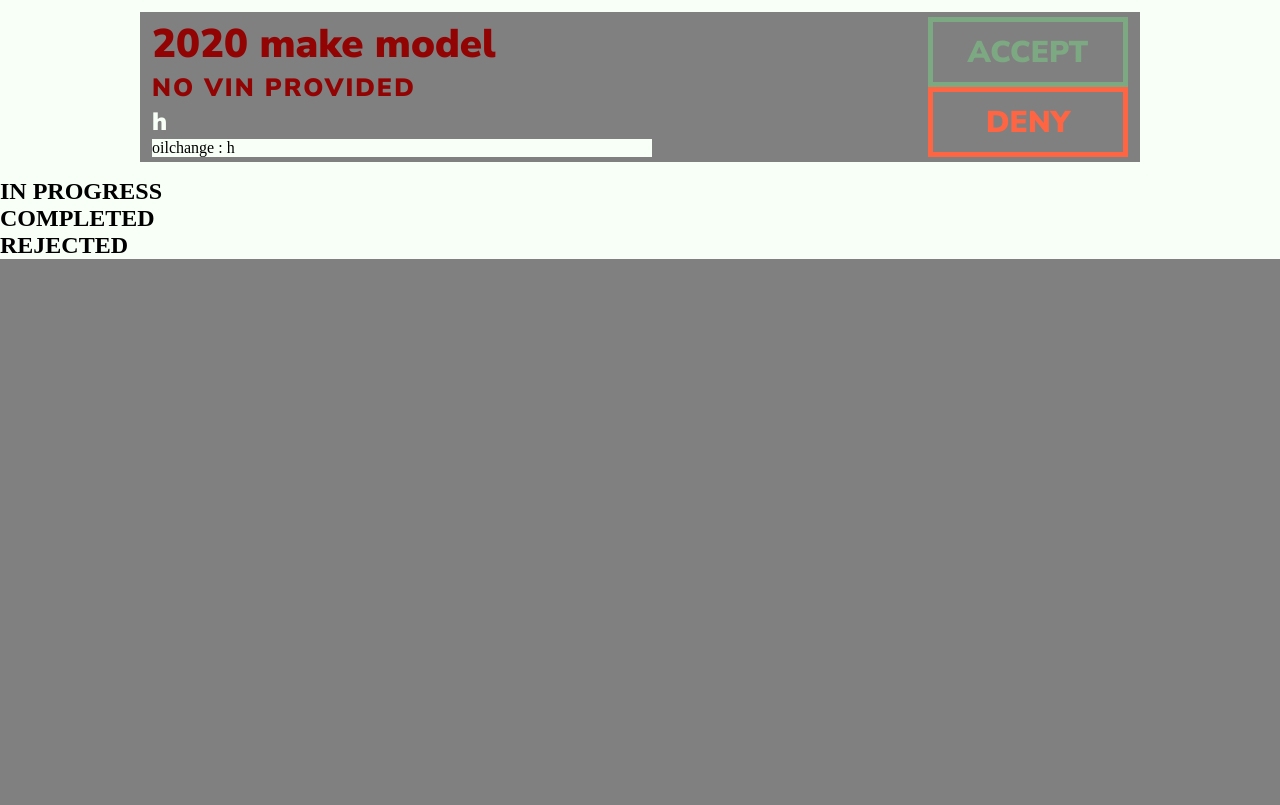
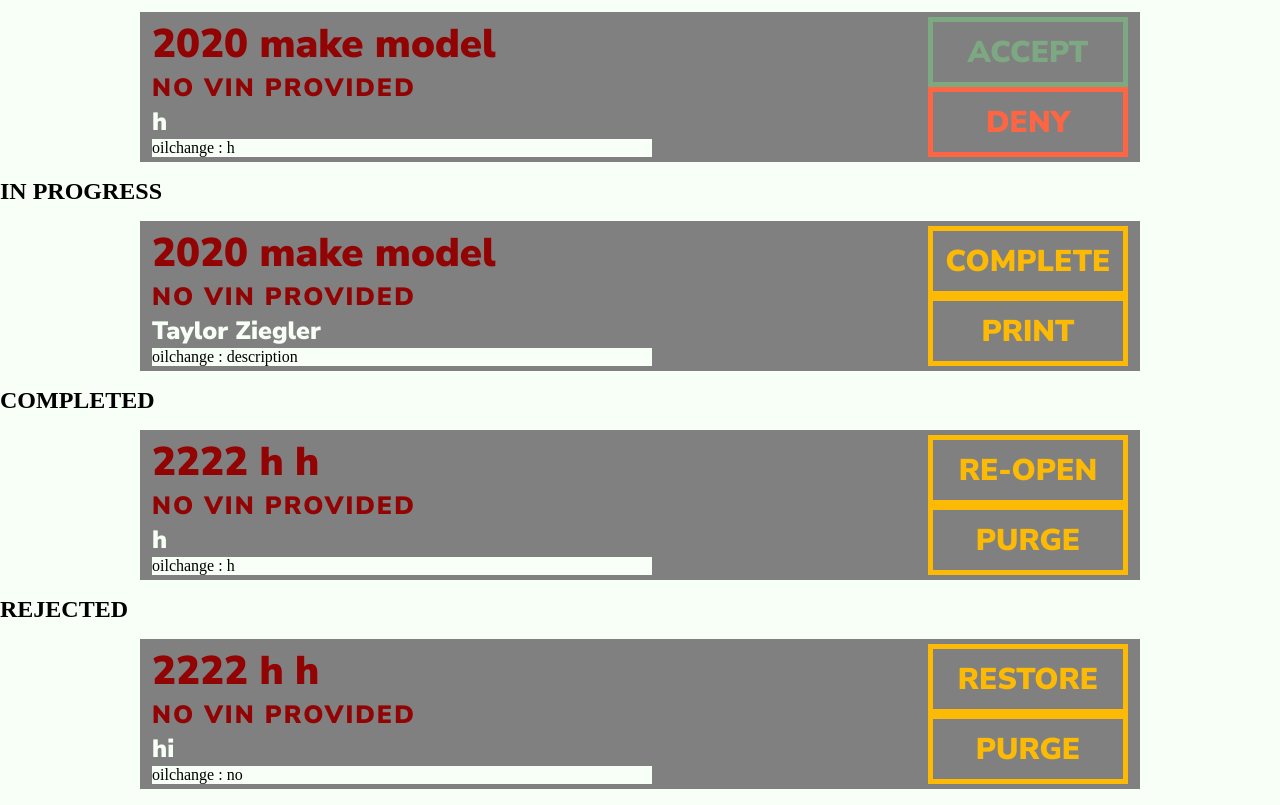
Before and after one commit to kevinthayes/MSHP2, a Flask app: page /admin in a window 1280 px wide. Shown: the part 878-1683 px from the top of the page. Before the commit the page ends 1137 px from the top, so only its background shows below. Run offline with Flask 2, Linux system fonts and the light colour scheme; data comes from the database, SQL or seed files in the repository; both versions use the stored data as it was after the commit.

Commit message:
3/24 work
- all the buttons make the cards go to the rights spots!
- just need to add email and print functionality now

```diff
--- a/app/index.py
+++ b/app/index.py
@@ -134,33 +134,13 @@ def result():
 # admin console routes
 @bp.route("/admin")
 def adminConsole():
-    # worms = toolkit.getRepairIds()
-    # for x in worms:
-    #     print(getRepairRejected(x))
-    #     print(getRepairRejected(x))
-    #     print(getRepairAccepted(x))
-    #     if (getRepairAccepted(x) == "False"):
-    #         print("GOTCHA")
-    #         setRepairAccepted(x, 0)
     return(render_template("console.html", compiledData=toolkit.compileRequestData()))
-
-# @bp.route("/admin", methods=['POST']) # if i wrote this, maybe delete
-# def processAdminRequest():
-#     print(request.form)
-#     if request.form['side'] == 'L':
-#         pass
-#     if request.form['side'] == 'R':
-#         pass
 
 @bp.route("/admin/L/<repairID>", methods=['GET','POST'])
 def sinistra(repairID):
-    print(getRepairCompleted(repairID))
-    print(getRepairRejected(repairID))
-    print(getRepairAccepted(repairID))
     if (getRepairAccepted(repairID) == 0 and getRepairRejected(repairID) == 0 and getRepairCompleted(repairID) == 0): # pending
-        print('hewwo')
-        setRepairAccepted(repairID, 0)
-        setRepairCompleted(repairID, 1)
+        setRepairAccepted(repairID, 1)
+        setRepairCompleted(repairID, 0)
         setRepairRejected(repairID, 0)
     elif (getRepairAccepted(repairID) == 1 and getRepairRejected(repairID) == 0 and getRepairCompleted(repairID) == 0): # in progress
         setRepairAccepted(repairID, 0)
@@ -174,34 +154,28 @@ def sinistra(repairID):
         setRepairAccepted(repairID, 0)
         setRepairCompleted(repairID, 0)
         setRepairRejected(repairID, 0)
-    print(getRepairCompleted(repairID))
-    print(getRepairRejected(repairID))
-    print(getRepairAccepted(repairID))
-    return(render_template("console.html", compliedData=toolkit.compileRequestData()))
+    return adminConsole()
 
 @bp.route("/admin/R/<repairID>", methods=['GET','POST'])
-def destra(repairID): # FIX!!!!!
-    if (getRepairAccepted(repairID) == "False" and getRepairRejected(repairID) == "False" and getRepairCompleted(
-            repairID) == "False"):  # pending
-        setRepairAccepted(repairID, "False")
-        setRepairCompleted(repairID, "True")
-        setRepairRejected(repairID, "False")
-    elif (getRepairAccepted(repairID) == "True" and getRepairRejected(repairID) == "False" and getRepairCompleted(
-            repairID) == "False"):  # in progress
-        setRepairAccepted(repairID, "False")
-        setRepairCompleted(repairID, "True")
-        setRepairRejected(repairID, "False")
-    elif (getRepairAccepted(repairID) == "False" and getRepairRejected(repairID) == "False" and getRepairCompleted(
-            repairID) == "True"):  # completed
-        setRepairAccepted(repairID, "False")
-        setRepairCompleted(repairID, "False")
-        setRepairRejected(repairID, "False")
-    elif (getRepairAccepted(repairID) == "False" and getRepairRejected(repairID) == "True" and getRepairCompleted(
-            repairID) == "False"):  # rejected
-        setRepairAccepted(repairID, "False")
-        setRepairCompleted(repairID, "False")
-        setRepairRejected(repairID, "False")
-    return (render_template("console.html", compliedData=toolkit.compileRequestData()))
+def destra(repairID):
+    if (getRepairAccepted(repairID) == 0 and getRepairRejected(repairID) == 0 and getRepairCompleted(repairID) == 0): # pending
+        setRepairAccepted(repairID, 0)
+        setRepairCompleted(repairID, 0)
+        setRepairRejected(repairID, 1)
+    elif (getRepairAccepted(repairID) == 1 and getRepairRejected(repairID) == 0 and getRepairCompleted(repairID) == 0): # in progress
+        # print
+        print("print")
+    elif (getRepairAccepted(repairID) == 0 and getRepairRejected(repairID) == 0 and getRepairCompleted(repairID) == 1):  # completed
+        # purge
+        setRepairAccepted(repairID, 1)
+        setRepairCompleted(repairID, 1)
+        setRepairRejected(repairID, 1)
+    elif (getRepairAccepted(repairID) == 0 and getRepairRejected(repairID) == 1 and getRepairCompleted(repairID) == 0): # rejected
+        # purge
+        setRepairAccepted(repairID, 1)
+        setRepairCompleted(repairID, 1)
+        setRepairRejected(repairID, 1)
+    return adminConsole()
 
 # end admin paths
 
--- a/app/static/stylesheet.css
+++ b/app/static/stylesheet.css
@@ -151,13 +151,31 @@ form {
 
 .print, .print:after {
   content: "PRINT";
-  color: #FCBA04; /* earwax - not really sure when this is used */
-  border-color: #FCBA04; /* earwax - not really sure when this is used */
+  color: #FCBA04; /* earwax */
+  border-color: #FCBA04; /* earwax */
 }
 
 .complete, .complete:after {
   content: "COMPLETE";
-  color: #FCBA04; /* earwax - not really sure when this is used */
+  color: #FCBA04; /* earwax */
+  border-color: #FCBA04;
+}
+
+.re-open, .re-open:after {
+  content: "RE-OPEN";
+  color: #FCBA04; /* earwax */
+  border-color: #FCBA04;
+}
+
+.purge, .purge:after {
+  content: "PURGE";
+  color: #FCBA04; /* earwax */
+  border-color: #FCBA04;
+}
+
+.restore, .restore:after {
+  content: "RESTORE";
+  color: #FCBA04; /* earwax */
   border-color: #FCBA04;
 }
 
--- a/app/templates/console.html
+++ b/app/templates/console.html
@@ -47,7 +47,7 @@
 			{% endfor %}
 
 			<h1>IN PROGRESS</h1>
-			{% for requestData in compliedData %}
+			{% for requestData in compiledData %}
 			{% if (requestData['location'] == 2) %}
 			<div class="request">
 				<div class="generics-wrapper">
@@ -58,10 +58,10 @@
 				</div>
 
 				<div class="button-wrapper">
-					<form action="/admin/L/{{requestData['utilityIdentifier']}}" method="POST">
-						<button class="multi-button {{requestData['utilityDerivedLeftState']}}" name="buttontype" value="complete" type="submit"></button> <!-- mark as complete -->
+					<form action="{{url_for('index.adminConsole')}}/L/{{requestData['utilityIdentifier']}}" method="POST">
+						<button class="multi-button {{requestData['utilityDerivedLeftState']}}" name="buttontype" value="accept" type="submit"></button> <!-- accept -->
 					</form>
-					<form action="/admin/R/{{requestData['utilityIdentifier']}}" method="POST">
+					<form action="{{url_for('index.adminConsole')}}/R/{{requestData['utilityIdentifier']}}" method="POST">
 						<button class="multi-button {{requestData['utilityDerivedRightState']}}" name="buttontype" value="reject" type="submit"></button> <!-- reject -->
 					</form>
 				</div>
@@ -70,7 +70,7 @@
 			{% endfor %}
 
 			<h1>COMPLETED</h1>
-			{% for requestData in compliedData %}
+			{% for requestData in compiledData %}
 			{% if (requestData['location'] == 3) %}
 			<div class="request">
 				<div class="generics-wrapper">
@@ -81,11 +81,11 @@
 				</div>
 
 				<div class="button-wrapper">
-					<form action="/admin/L/{{requestData['utilityIdentifier']}}" method="POST">
-						<button class="multi-button {{requestData['utilityDerivedLeftState']}}" name="buttontype" value="archive" type="submit"></button> <!-- archive? -->
+					<form action="{{url_for('index.adminConsole')}}/L/{{requestData['utilityIdentifier']}}" method="POST">
+						<button class="multi-button {{requestData['utilityDerivedLeftState']}}" name="buttontype" value="accept" type="submit"></button> <!-- accept -->
 					</form>
-					<form action="/admin/R/{{requestData['utilityIdentifier']}}" method="POST">
-						<button class="multi-button {{requestData['utilityDerivedRightState']}}" name="buttontype" value="re-open" type="submit"></button> <!-- re-open -->
+					<form action="{{url_for('index.adminConsole')}}/R/{{requestData['utilityIdentifier']}}" method="POST">
+						<button class="multi-button {{requestData['utilityDerivedRightState']}}" name="buttontype" value="reject" type="submit"></button> <!-- reject -->
 					</form>
 				</div>
 			</div>
@@ -93,7 +93,7 @@
 			{% endfor %}
 
 			<h1>REJECTED</h1>
-			{% for requestData in compliedData %}
+			{% for requestData in compiledData %}
 			{% if (requestData['location'] == 4) %}
 			<div class="request">
 				<div class="generics-wrapper">
@@ -104,11 +104,11 @@
 				</div>
 
 				<div class="button-wrapper">
-					<form action="/admin/L/{{requestData['utilityIdentifier']}}" method="POST">
-						<button class="multi-button {{requestData['utilityDerivedLeftState']}}" name="buttontype" value="restore" type="submit"></button> <!-- restore -->
+					<form action="{{url_for('index.adminConsole')}}/L/{{requestData['utilityIdentifier']}}" method="POST">
+						<button class="multi-button {{requestData['utilityDerivedLeftState']}}" name="buttontype" value="accept" type="submit"></button> <!-- accept -->
 					</form>
-					<form action="/admin/R/{{requestData['utilityIdentifier']}}" method="POST">
-						<button class="multi-button {{requestData['utilityDerivedRightState']}}" name="buttontype" value="archive" type="submit"></button> <!-- archive -->
+					<form action="{{url_for('index.adminConsole')}}/R/{{requestData['utilityIdentifier']}}" method="POST">
+						<button class="multi-button {{requestData['utilityDerivedRightState']}}" name="buttontype" value="reject" type="submit"></button> <!-- reject -->
 					</form>
 				</div>
 			</div>
```
Also changed, not shown: app/toolkit.py (+56 -29 lines), instance/CarDB.sqlite.
